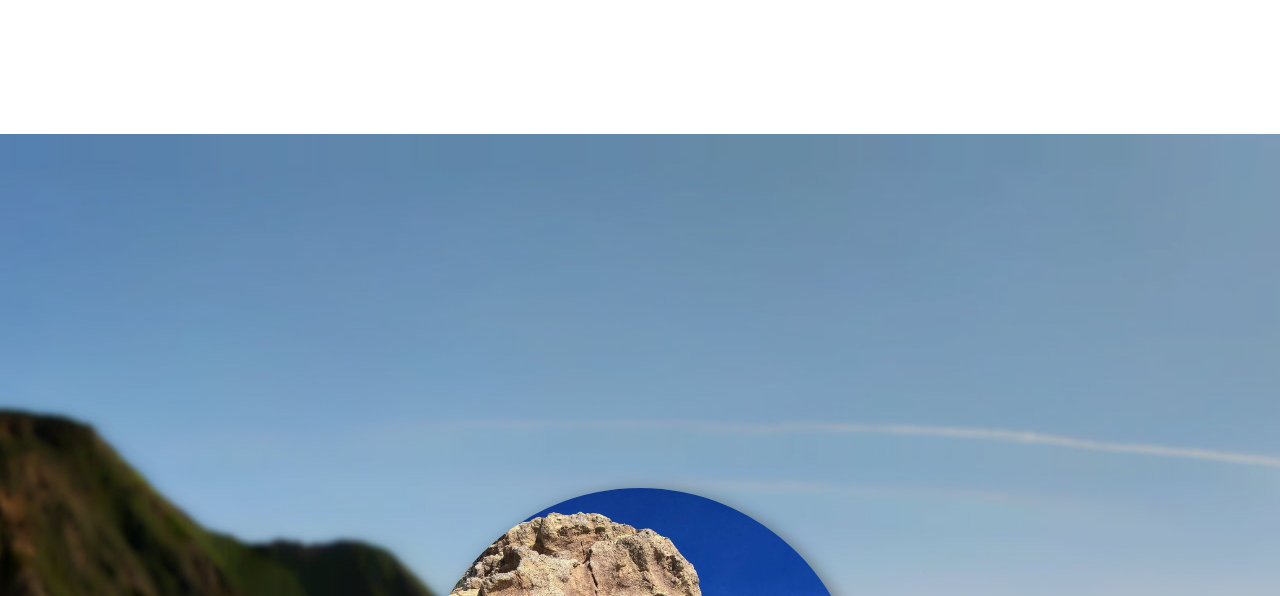
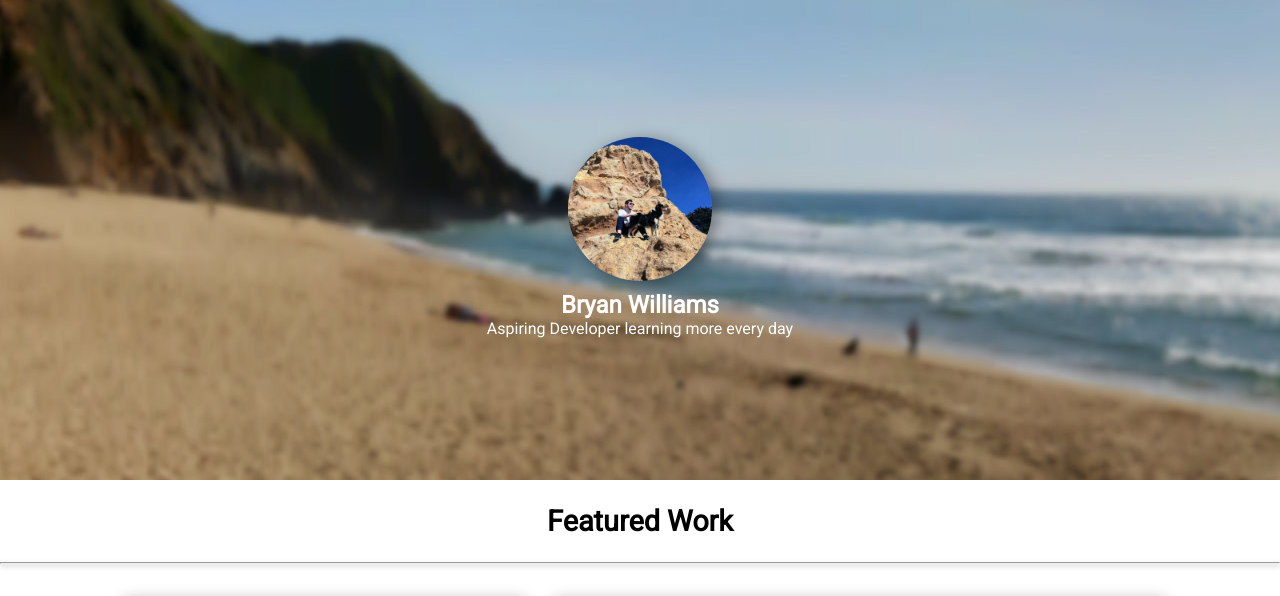
Before and after one commit to willimsbw/portfolio-site, a PHP site: page / in a window 1280 px wide. Shown: the top 596 px of the page. Run offline with PHP 8.4, Linux system fonts and the light colour scheme.

Commit message:
fixed page sizing too tall

```diff
--- a/css/main.css
+++ b/css/main.css
@@ -1,4 +1,4 @@
-html {
+html, body, main {
   width: 100%;
   height: 100%;
 }
```
